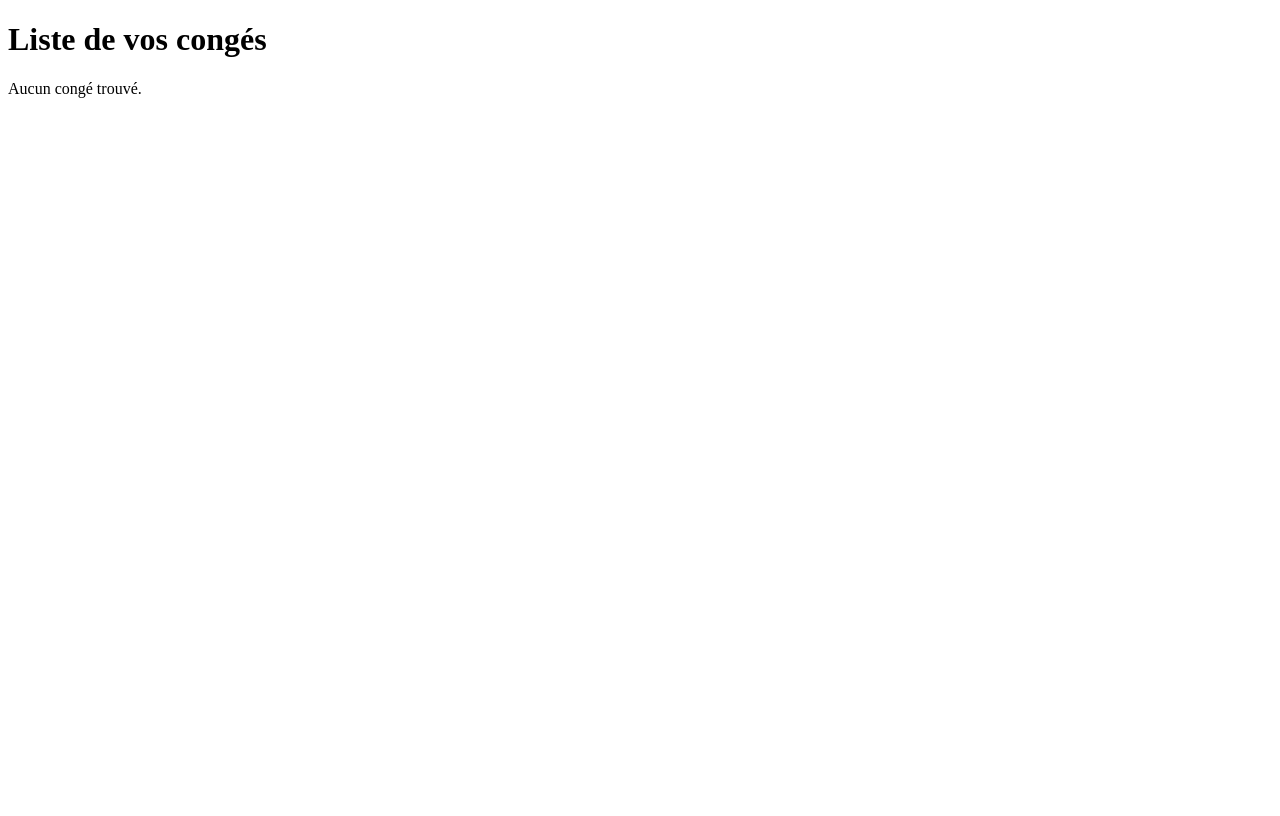
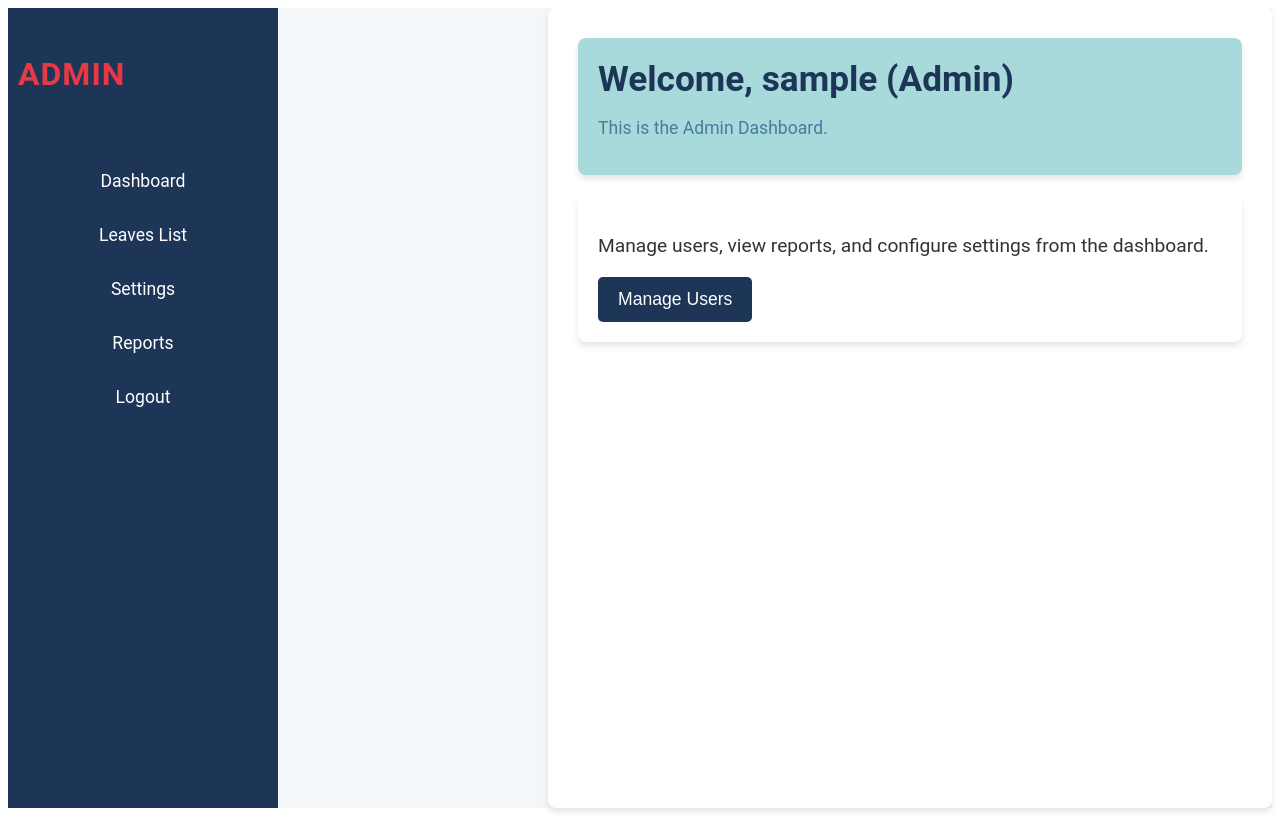
Before and after one commit to firastekup/RHmanagmentFrontNext, a Next.js app: page /user/leaves in a window 1280 px wide. Before the commit this address had no page. Built offline with nearby package versions, Linux system fonts and the light colour scheme; sample sign-in values are in the browser's storage.

Commit message:
user and admin dashboard updated

```diff
--- /dev/null
+++ b/src/pages/styles/Leaves.module.css
@@ -0,0 +1,120 @@
+/* Conteneur principal */
+.leavesContainer {
+  font-family: 'Arial', sans-serif;
+  max-width: 1200px;
+  margin: 0 auto;
+  padding: 20px;
+  background-color: #f9f9f9;
+  border-radius: 8px;
+  box-shadow: 0 4px 6px rgba(0, 0, 0, 0.1);
+}
+
+/* Titre principal */
+.title {
+  text-align: center;
+  font-size: 2rem;
+  color: #2b2d42;
+  margin-bottom: 20px;
+}
+
+/* Message d'erreur */
+.errorMessage {
+  color: #ff4d4f;
+  font-weight: bold;
+  text-align: center;
+  margin-bottom: 15px;
+}
+
+/* Style de la table */
+.leavesTable {
+  width: 100%;
+  border-collapse: collapse;
+  background-color: #fff;
+  border-radius: 8px;
+  overflow: hidden;
+}
+
+.leavesTable th,
+.leavesTable td {
+  text-align: left;
+  padding: 12px 15px;
+}
+
+.leavesTable thead {
+  background-color: #007bff;
+  color: #fff;
+  text-transform: uppercase;
+}
+
+.leavesTable tbody tr:nth-child(even) {
+  background-color: #f2f2f2;
+}
+
+.leavesTable tbody tr:hover {
+  background-color: #e6f7ff;
+}
+
+/* Actions */
+.actions {
+  display: flex;
+  gap: 8px;
+}
+
+/* Boutons */
+.button {
+  border: none;
+  padding: 8px 12px;
+  cursor: pointer;
+  font-size: 0.9rem;
+  border-radius: 4px;
+  display: flex;
+  align-items: center;
+  justify-content: center;
+  gap: 4px;
+  transition: background-color 0.3s ease, transform 0.2s ease;
+}
+
+.approveBtn {
+  background-color: #28a745;
+  color: #fff;
+}
+
+.rejectBtn {
+  background-color: #dc3545;
+  color: #fff;
+}
+
+.deleteBtn {
+  background-color: #ffc107;
+  color: #333;
+}
+
+/* Hover et focus */
+.button:hover {
+  transform: translateY(-2px);
+}
+
+.approveBtn:hover {
+  background-color: #218838;
+}
+
+.rejectBtn:hover {
+  background-color: #c82333;
+}
+
+.deleteBtn:hover {
+  background-color: #e0a800;
+}
+
+/* Responsive design */
+@media (max-width: 768px) {
+  .leavesTable th,
+  .leavesTable td {
+    font-size: 0.9rem;
+    padding: 8px;
+  }
+
+  .title {
+    font-size: 1.5rem;
+  }
+}
--- /dev/null
+++ b/src/pages/styles/adminDashboard.module.css
@@ -0,0 +1,171 @@
+/* Container styling */
+.container {
+    display: flex;
+    height: 100vh;
+    font-family: 'Roboto', sans-serif;
+    background-color: #f4f7f9;
+}
+
+/* Sidebar styles */
+.sidebar {
+    width: 250px;
+    background-color: #1d3557;
+    color: #fff;
+    display: flex;
+    flex-direction: column;
+    padding: 20px 10px;
+}
+
+.logo {
+    font-size: 2rem;
+    font-weight: bold;
+    margin-bottom: 40px;
+    text-transform: uppercase;
+    letter-spacing: 1px;
+    color: #e63946;
+}
+
+.sidebarLinks {
+    list-style-type: none;
+    padding: 0;
+    width: 100%;
+}
+
+.sidebarLinks li {
+    width: 100%;
+    margin: 10px 0;
+}
+
+.sidebarLinks a,
+.logoutButton {
+    text-decoration: none;
+    color: #fff;
+    display: block;
+    padding: 12px;
+    border-radius: 5px;
+    text-align: center;
+    font-size: 1.1rem;
+    transition: background 0.3s ease;
+}
+
+.sidebarLinks a:hover {
+    background-color: #457b9d;
+}
+
+.logoutButton {
+    background-color: #e63946;
+    color: #fff;
+    padding: 12px;
+    font-size: 1rem;
+    border: none;
+    border-radius: 5px;
+    cursor: pointer;
+    width: 100%;
+    text-align: center;
+    transition: background-color 0.3s ease, transform 0.2s ease;
+}
+
+.logoutButton:hover {
+    background-color: #d62828;
+    transform: scale(1.05);
+}
+
+.logoutButton:focus {
+    outline: none;
+}
+
+.logoutButton:active {
+    background-color: #b13b3b;
+}
+
+/* Main content styles */
+.mainContent {
+    flex-grow: 1;
+    padding: 30px;
+    background-color: #fff;
+    border-radius: 8px;
+    box-shadow: 0 4px 6px rgba(0, 0, 0, 0.1);
+    margin-left: 270px; /* To provide space for sidebar */
+}
+
+.header {
+    background-color: #a8dadc;
+    padding: 20px;
+    border-radius: 8px;
+    box-shadow: 0 4px 6px rgba(0, 0, 0, 0.1);
+    margin-bottom: 20px;
+}
+
+.header h1 {
+    margin: 0;
+    font-size: 2.2rem;
+    color: #1d3557;
+}
+
+.header p {
+    color: #457b9d;
+    font-size: 1.1rem;
+}
+
+.content {
+    padding: 20px;
+    background-color: #fff;
+    border-radius: 8px;
+    box-shadow: 0 4px 6px rgba(0, 0, 0, 0.1);
+    margin-top: 20px;
+}
+
+.content p {
+    font-size: 1.2rem;
+    color: #333;
+    margin-bottom: 20px;
+}
+
+.button {
+    background-color: #1d3557;
+    color: #fff;
+    padding: 12px 20px;
+    font-size: 1.1rem;
+    border: none;
+    border-radius: 5px;
+    cursor: pointer;
+    transition: background 0.3s ease;
+}
+
+.button:hover {
+    background-color: #e63946;
+}
+
+/* Loading state styles */
+.loading {
+    font-size: 1.5rem;
+    color: #1d3557;
+    text-align: center;
+    margin-top: 20%;
+}
+
+/* Responsive design */
+@media (max-width: 768px) {
+    .sidebar {
+        width: 200px;
+    }
+
+    .mainContent {
+        padding: 15px;
+        margin-left: 0;
+    }
+
+    .header h1 {
+        font-size: 1.5rem;
+    }
+
+    .button {
+        font-size: 1rem;
+        padding: 10px 15px;
+    }
+
+    .logoutButton {
+        padding: 10px 15px;
+        font-size: 0.9rem;
+    }
+}
--- a/src/pages/styles/dashboard.module.css
+++ b/src/pages/styles/dashboard.module.css
@@ -1,22 +1,87 @@
 /* styles/dashboard.module.css */
 .dashboard {
-    font-family: 'Arial', sans-serif;
+    display: flex;
+    min-height: 100vh;
+    font-family: 'Roboto', sans-serif; /* Changer la police pour un design plus moderne */
+    background-color: #f4f7fc; /* Ajout d'un fond plus clair */
+}
+
+.sidebar {
+    width: 250px;
+    background-color: #3c4f76; /* Changer le fond de la sidebar pour un bleu plus vif */
+    color: white;
     padding: 20px;
-    background-color: #f4f7fc;
-    max-width: 1200px;
-    margin: 0 auto;
+    display: flex;
+    flex-direction: column;
+    justify-content: space-between;
+    box-shadow: 4px 0 10px rgba(0, 0, 0, 0.1); /* Ombre plus douce */
+    position: fixed;
+    height: 100vh;
+    top: 0;
+}
+
+.sidebar h2 {
+    font-size: 1.6rem;
+    margin-bottom: 20px;
+    font-weight: bold;
+}
+
+.navLinks {
+    list-style: none;
+    padding: 0;
+}
+
+.navLink {
+    color: white;
+    text-decoration: none;
+    padding: 12px 20px;
+    display: block;
+    margin-bottom: 15px;
+    border-radius: 5px;
+    transition: background-color 0.3s ease, padding-left 0.2s ease;
+}
+
+.navLink:hover {
+    background-color: #2f3b56; /* Couleur de survol plus sombre */
+    padding-left: 30px; /* Ajout d'un effet de décalage pour le survol */
+}
+
+.logoutButton {
+    padding: 10px 18px;
+    background-color: #e74c3c;
+    color: white;
+    border: none;
+    border-radius: 5px;
+    cursor: pointer;
+    margin-top: 20px;
+    transition: background-color 0.3s ease;
+}
+
+.logoutButton:hover {
+    background-color: #c0392b;
+}
+
+.mainContent {
+    flex-grow: 1;
+    margin-left: 270px; /* Décalage pour laisser de l'espace à la sidebar */
+    padding: 30px;
+    background-color: #ffffff;
+    max-width: 100%;
+    margin-top: 20px;
     border-radius: 8px;
-    box-shadow: 0 4px 10px rgba(0, 0, 0, 0.1);
+    box-shadow: 0 10px 30px rgba(0, 0, 0, 0.1);
 }
 
 .header {
-    text-align: center;
+    display: flex;
+    justify-content: space-between;
+    align-items: center;
     margin-bottom: 20px;
 }
 
-  .header h1 {
+.header h2 {
     color: #333;
-    font-size: 2rem;
+    font-size: 2.2rem;
 }
 
 .header p {
@@ -24,36 +89,21 @@
     color: #555;
 }
 
-  .leaveRequestLink {
-    background-color: #007bff;
-    color: white;
-    padding: 10px 20px;
-    text-decoration: none;
-    border-radius: 5px;
-    display: inline-block;
-    margin-top: 10px;
-    transition: background-color 0.3s;
-  }
-
-  .leaveRequestLink:hover {
-    background-color: #0056b3;
-  }
-
 .tableWrapper {
     overflow-x: auto;
+    margin-top: 30px;
 }
 
 .table {
     width: 100%;
     border-collapse: collapse;
-    margin-top: 20px;
     background-color: #ffffff;
     border-radius: 8px;
     box-shadow: 0 2px 10px rgba(0, 0, 0, 0.1);
 }
 
 .table th, .table td {
-    padding: 15px;
+    padding: 18px;
     text-align: left;
     border-bottom: 1px solid #ddd;
 }
@@ -69,43 +119,7 @@
 
 .error {
     color: red;
-    font-size: 1.1rem;
-    margin-top: 10px;
+    font-size: 1.2rem;
+    margin-top: 15px;
+    font-weight: bold;
 }
-
-  /* Ajout de classes pour les boutons */
-  .button {
-    padding: 8px 15px;
-    margin-right: 10px;
-    border: none;
-    border-radius: 5px;
-    cursor: pointer;
-    transition: background-color 0.3s;
-  }
-
-  .approveButton {
-    background-color: #28a745;
-    color: white;
-  }
-
-  .approveButton:hover {
-    background-color: #218838;
-  }
-
-  .rejectButton {
-    background-color: #dc3545;
-    color: white;
-  }
-
-  .rejectButton:hover {
-    background-color: #c82333;
-  }
-
-  .deleteButton {
-    background-color: #ffc107;
-    color: white;
-  }
-
-  .deleteButton:hover {
-    background-color: #e0a800;
-  }
--- /dev/null
+++ b/src/pages/styles/requestLeave.module.css
@@ -0,0 +1,79 @@
+/* styles/requestLeave.module.css */
+.container {
+    display: flex;
+    flex-direction: column;
+    align-items: center;
+    padding: 40px;
+    background-color: #f4f7fc;
+    border-radius: 8px;
+    box-shadow: 0 4px 10px rgba(0, 0, 0, 0.1);
+    max-width: 500px;
+    margin: 0 auto;
+  }
+
+  .header {
+    font-size: 2rem;
+    color: #333;
+    margin-bottom: 20px;
+  }
+
+  .form {
+    width: 100%;
+    display: flex;
+    flex-direction: column;
+  }
+
+  .formGroup {
+    margin-bottom: 20px;
+  }
+
+  .label {
+    font-size: 1rem;
+    color: #555;
+    margin-bottom: 5px;
+    display: block;
+  }
+
+  .input {
+    width: 100%;
+    padding: 10px;
+    border: 1px solid #ddd;
+    border-radius: 5px;
+    font-size: 1rem;
+    color: #333;
+    background-color: #fff;
+    box-sizing: border-box;
+  }
+
+  .input:focus {
+    border-color: #2980b9;
+    outline: none;
+  }
+
+  .error {
+    color: red;
+    font-size: 1.1rem;
+    margin-top: 10px;
+  }
+
+  .success {
+    color: green;
+    font-size: 1.1rem;
+    margin-top: 10px;
+  }
+
+  .submitButton {
+    padding: 12px 20px;
+    background-color: #2980b9;
+    color: white;
+    border: none;
+    border-radius: 5px;
+    font-size: 1rem;
+    cursor: pointer;
+    transition: background-color 0.3s;
+    margin-top: 20px;
+  }
+
+  .submitButton:hover {
+    background-color: #3498db;
+  }
--- a/src/pages/user/leaves.js
+++ b/src/pages/user/leaves.js
@@ -1,69 +1,53 @@
 import { useEffect, useState } from 'react';
-import axios from 'axios';
 import { useRouter } from 'next/router';
+import Link from 'next/link'; // Next.js Link for routing
+import styles from '../styles/adminDashboard.module.css';
 
-const LeavesPage = () => {
-  const [leaves, setLeaves] = useState([]);
-  const [error, setError] = useState(null);
+const AdminDashboard = () => {
+  const [userName, setUserName] = useState('');
+  const [loading, setLoading] = useState(true);
   const router = useRouter();
 
   useEffect(() => {
-    // Vérification du token et de l'identifiant de l'employé dans le localStorage
     const token = localStorage.getItem('token');
-    const employeeId = localStorage.getItem('employeeId');
-
-    // Si le token ou l'ID de l'employé est manquant, rediriger vers la page de login
-    if (!token || !employeeId) {
+    const userName = localStorage.getItem('userName');
+    if (!token || !userName) {
       router.push('/login');
     } else {
-      // Si l'utilisateur est authentifié, récupérer les congés
-      axios
-        .get(`http://localhost:4000/leaves/notifications/${employeeId}`, {
-          headers: {
-            Authorization: `Bearer ${token}`,
-          },
-        })
-        .then((response) => {
-          console.log("Réponse API congés :", response.data);  // Ajouter un log pour vérifier la réponse
-          setLeaves(response.data);
-        })
-        .catch((err) => {
-          console.error('Erreur lors de la récupération des congés :', err); // Affichage de l'erreur
-          setError('Erreur lors de la récupération des congés');
-        });
+      setUserName(userName);
+      setLoading(false);
     }
-  }, [router]); // Dépendances sur le router pour la redirection
+  }, [router]);
+
+  if (loading) {
+    return <div className={styles.loading}>Loading...</div>;
+  }
 
   return (
-    <div>
-      <h1>Liste de vos congés</h1>
-      {error && <p>{error}</p>}
-      {leaves.length > 0 ? (
-        <table>
-          <thead>
-            <tr>
-              <th>Nom de l'employé</th>
-              <th>Début</th>
-              <th>Fin</th>
-              <th>Statut</th>
-            </tr>
-          </thead>
-          <tbody>
-            {leaves.map((leave) => (
-              <tr key={leave.id}>
-                <td>{leave.nomEmploye}</td>
-                <td>{new Date(leave.startDate).toLocaleDateString()}</td>
-                <td>{new Date(leave.endDate).toLocaleDateString()}</td>
-                <td>{leave.status}</td>
-              </tr>
-            ))}
-          </tbody>
-        </table>
-      ) : (
-        <p>Aucun congé trouvé.</p>
-      )}
+    <div className={styles.container}>
+      <div className={styles.sidebar}>
+        <h2 className={styles.logo}>Admin</h2>
+        <ul className={styles.sidebarLinks}>
+          <li><Link href="/admin/dashboard">Dashboard</Link></li>
+          <li><Link href="/leaves">Leaves List</Link></li>
+          <li><Link href="/admin/settings">Settings</Link></li>
+          <li><Link href="/admin/reports">Reports</Link></li>
+          <li><Link href="/logout">Logout</Link></li>
+        </ul>
+      </div>
+
+      <div className={styles.mainContent}>
+        <div className={styles.header}>
+          <h1>Welcome, {userName} (Admin)</h1>
+          <p>This is the Admin Dashboard.</p>
+        </div>
+        <div className={styles.content}>
+          <p>Manage users, view reports, and configure settings from the dashboard.</p>
+          <button className={styles.button}>Manage Users</button>
+        </div>
+      </div>
     </div>
   );
 };
 
-export default LeavesPage;
+export default AdminDashboard;
```
Also changed, not shown: src/pages/admin/dashboard.js (+39 -10 lines), src/pages/leaves.js (+24 -10 lines), src/pages/user/dashboard.js (+19 -4 lines), src/pages/user/request-leave.js (+19 -14 lines). Lines whose indentation alone changed are shown as unchanged.
